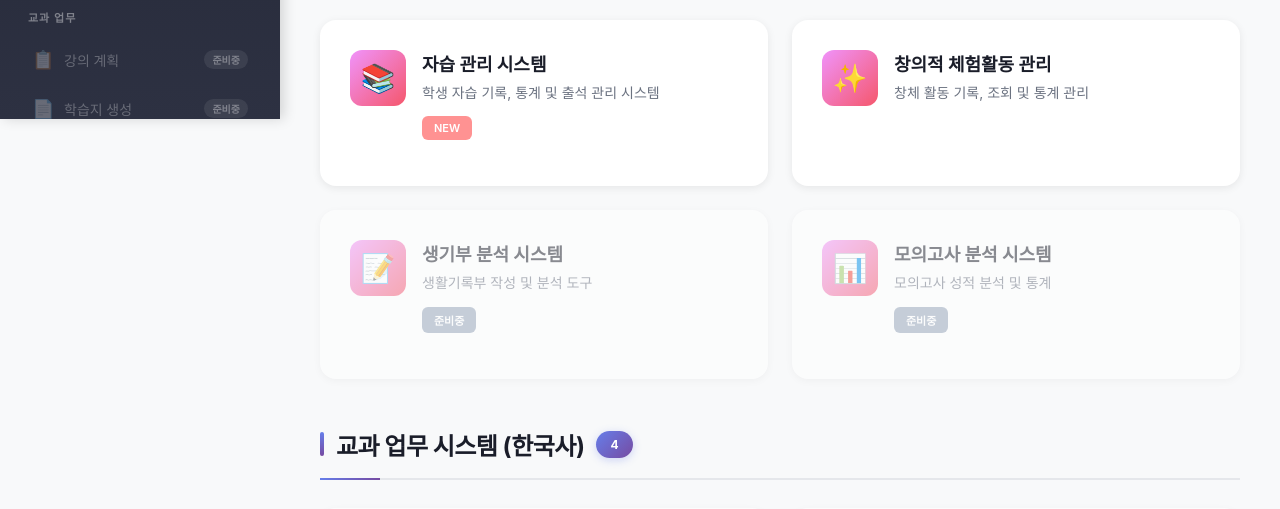
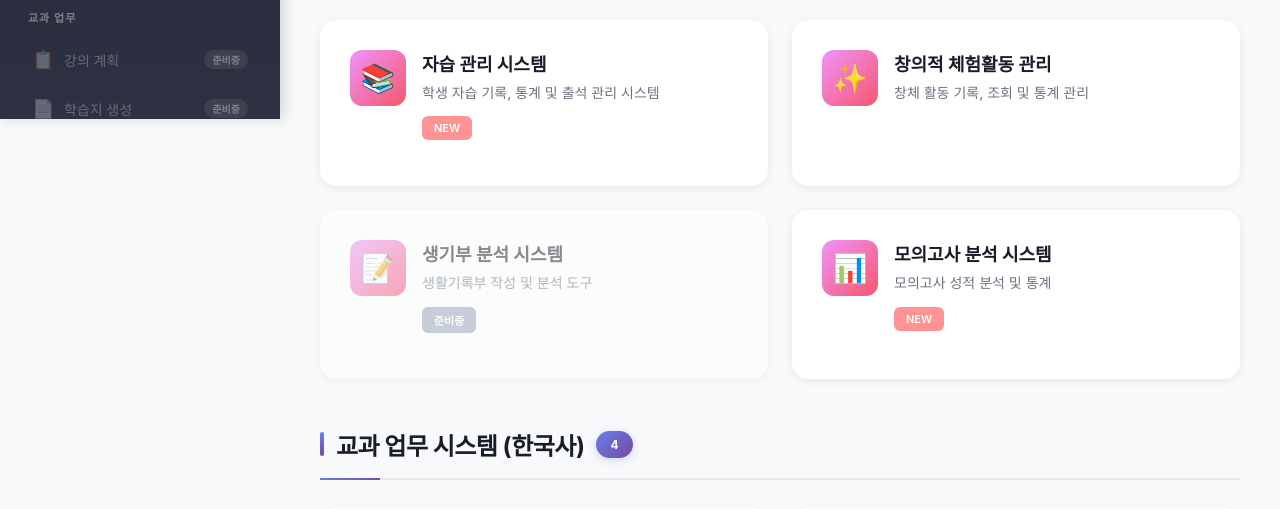
Before and after one commit to knue20-kmla/work-dashboard, a Flask app: page /dashboard in a window 1280 px wide. Shown: the part 681-1190 px from the top of the page. Run offline with Flask 3, Linux system fonts and the light colour scheme; the visitor is signed in with stand-in values (Sample User, id 1).

Commit message:
모의고사 분석 시스템 활성화 - 통합 대시보드 연결
주요 변경사항:
- 모의고사 분석 시스템 카드 활성화
- disabled → 활성 링크로 변경
- URL: https://knue20-kmla.github.io/exam-anlysis/login.html
- 새 탭에서 열기 (target="_blank")
- 배지: 준비중 → NEW

기능:
- 학급 업무 섹션에서 클릭 가능
- 로그인 페이지로 이동
- 모의고사 성적 분석 및 통계 제공

Co-Authored-By: Claude Sonnet 4.6 <noreply@anthropic.com>

```diff
--- a/templates/dashboard.html
+++ b/templates/dashboard.html
@@ -647,16 +647,16 @@
                         </div>
                     </div>
 
-                    <div class="card disabled">
+                    <a href="https://knue20-kmla.github.io/exam-anlysis/login.html" target="_blank" class="card">
                         <div class="card-header">
                             <div class="card-icon class">📊</div>
                             <div class="card-info">
                                 <div class="card-title">모의고사 분석 시스템</div>
                                 <div class="card-desc">모의고사 성적 분석 및 통계</div>
-                                <span class="card-badge soon">준비중</span>
+                                <span class="card-badge new">NEW</span>
                             </div>
                         </div>
-                    </div>
+                    </a>
                 </div>
             </div>
 
```
